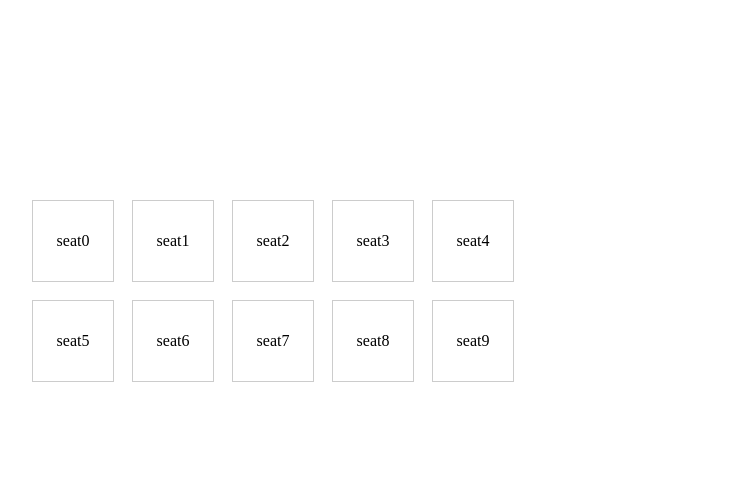
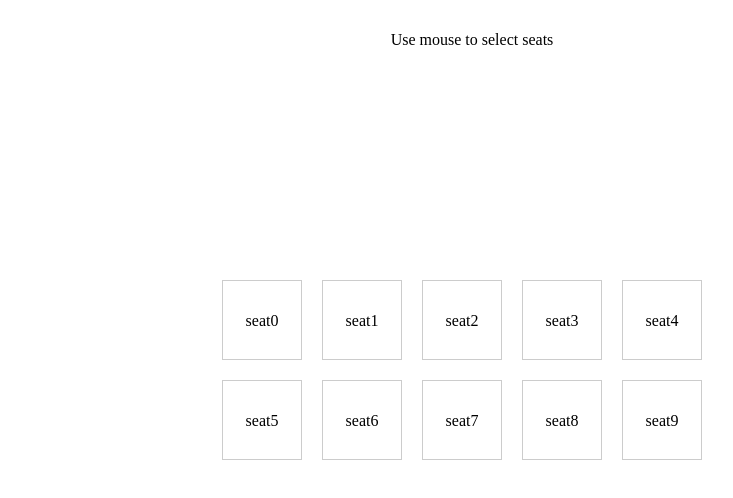
Before and after one commit to weiying-shenzhen/weRegion, a website: page index.html in a window 1280 px wide. Shown: the whole page, without its empty margins (168-901 px from the left). Drawn offline with Linux system fonts and the light colour scheme.

Commit message:
fix move cached bug
The moveX and moveY will be cached and may lead to wrong width and
height

```diff
--- a/index.html
+++ b/index.html
@@ -15,23 +15,31 @@
             list-style-type: none;
             position: relative;
             width: 100vw;
-            height: 100vh;
+            height: 90vh;
         }
 
         .seat {
             text-align: center;
             line-height: 80px;
             border: 1px solid #ccc;
+            box-sizing: border-box;
         }
 
         .seat--hover {
             background-color: #0099ff;
+        }
+
+        .text {
+            height: 10vh;
+            line-height: 10vh;
+            text-align: center;
         }
     </style>
     <title>WeRegion</title>
 </head>
 
 <body>
+    <p class="text">Use mouse to select seats</p>
     <ul class="seats">
         <canvas class="mask"></canvas>
     </ul>
@@ -40,17 +48,20 @@
         document.addEventListener('DOMContentLoaded', function (e) {
             const $ = el => document.querySelector(el)
             const $seats = $('.seats')
+            const $text= $('.text')
             const fragment = document.createDocumentFragment()
             const seatWidth = 80
             const seatHeight = 80
             const padding = 20
-            const seats = Array.from({ length: 10 }, (a, i) => ({
+            const columns = 5
+            const length = 10
+            const seats = Array.from({ length }, (a, i) => ({
                 id: `seat${i}`,
-                pr: ~~(i / 5),
-                pc: i % 5,
+                pr: ~~(i / columns),
+                pc: i % columns,
             }))
 
-            const getX = seat => seat.pc * (seatWidth + padding) + 200
+            const getX = seat => seat.pc * (seatWidth + padding) + (window.innerWidth - (seatWidth + padding) * columns) / 2
             const getY = seat => seat.pr * (seatHeight + padding) + 200
 
             seats.forEach((seat, i) => {
@@ -100,7 +111,7 @@
                     })
                     .map(seat => seat.id)
 
-                alert(`${selectedSeats.join('，')} is selected`)
+                $text.textContent = `${selectedSeats.join('，')} is selected`
             }
         }, false)
     </script>
--- a/package.json
+++ b/package.json
@@ -1,6 +1,6 @@
 {
   "name": "we-region",
-  "version": "0.0.2",
+  "version": "0.0.3",
   "description": "select region",
   "main": "dist/index.js",
   "scripts": {
--- a/src/index.js
+++ b/src/index.js
@@ -62,8 +62,8 @@ export default class WeRegion {
     _onMouseDown(e) {
         this.hasMouseDown = true
         const { top, left } = this.canvasClientRect
-        const startX = this.startX = e.pageX - left
-        const startY = this.startY = e.pageY - top
+        const startX = this.startX = this.moveX = e.pageX - left
+        const startY = this.startY = this.moveY = e.pageY - top
 
         this._strokRect({
             startX,
```
Also changed, not shown: dist/index.js.
